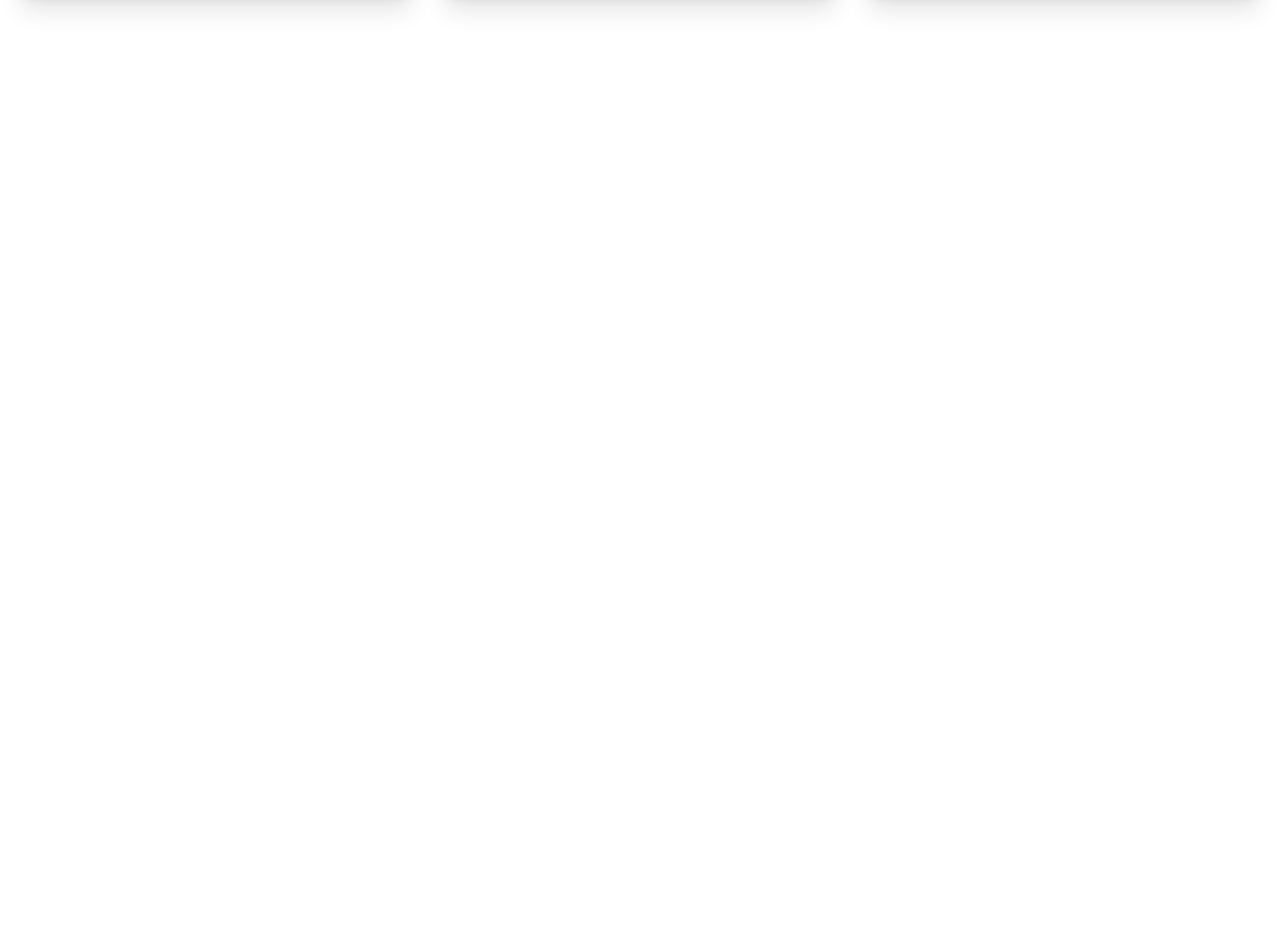
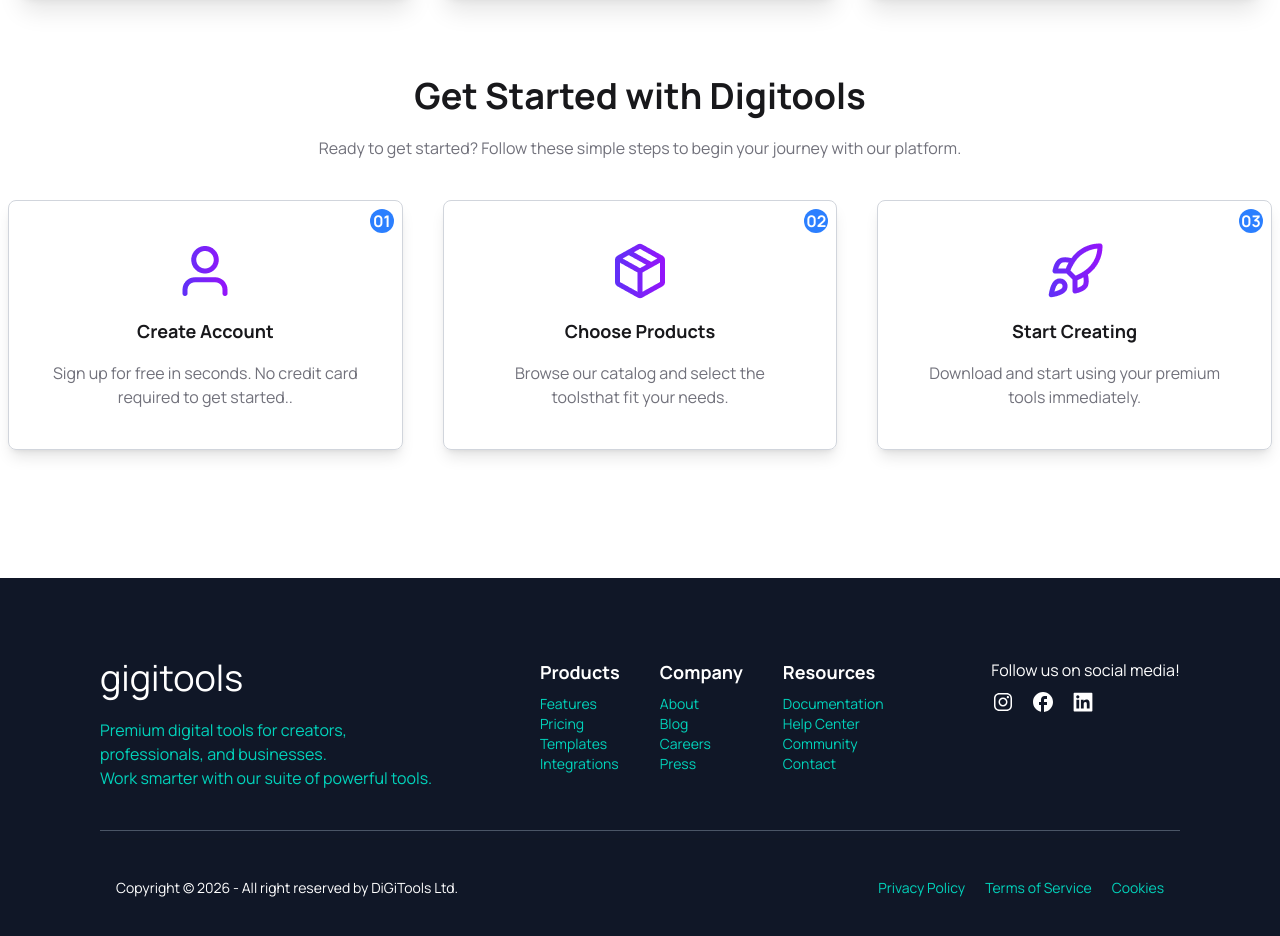
Before and after one commit to 5hoaib21/B13-A06-project, a React (Vite) app: page / in a window 1280 px wide. Shown: the part 2200-3136 px from the top of the page. Before the commit the page ends 2236 px from the top, so only its background shows below. Built offline with nearby package versions, Linux system fonts and the light colour scheme.

Commit message:
GetStarted Section designed as per figma

```diff
--- a/src/App.jsx
+++ b/src/App.jsx
@@ -5,6 +5,7 @@ import Cart from "./components/Cart/Cart";
 import Footer from "./components/Footer/Footer";
 import Models from "./components/Models/Models";
 import Navbar from "./components/Navbar/Navbar";
+import GetStarted from "./components/GetStarted/GetStarted";
 
 const getModels = async () => {
   const res = await fetch("/data.json");
@@ -48,6 +49,7 @@ const [carts, setCarts] = useState([])
       {switchTab === 'cart' && <Cart  carts={carts}
       setCarts={setCarts}
       />}
+      <GetStarted />
       <Footer />
     </>
   );
--- a/src/components/Footer/Footer.jsx
+++ b/src/components/Footer/Footer.jsx
@@ -1,9 +1,101 @@
-import React from 'react';
+import React from "react";
+import { AiFillLinkedin } from "react-icons/ai";
+import { IoLogoInstagram } from "react-icons/io";
+import { MdOutlineFacebook } from "react-icons/md";
 
 const Footer = () => {
   return (
-    <div>
-
+    <div className="footerContainer bg-[#101727] text-white py-20 px-25 mt-20">
+      <div className="footerContent  flex flex-col lg:flex-row justify-between items-start gap-10">
+        {/* header and paragraph */}
+        <div>
+          <h1 className="text-4xl hover:font-extrabold hover:text-blue-500 hover:cursor-pointer">gigitools</h1>
+          <p className="text-accent mt-5">
+            Premium digital tools for creators,
+            <br /> professionals, and businesses. <br /> Work smarter with our
+            suite of powerful tools.
+          </p>
+        </div>
+        {/* 3 columns UL*/}
+        <div className="flex justify-between gap-10 hover:cursor-pointer">
+          <ul>
+            <li className="font-bold mb-2 text-lg">Products</li>
+            <li className=" text-accent text-sm hover:text-blue-500 hover:underline ">
+              Features
+            </li>
+            <li className=" text-accent text-sm hover:text-blue-500 hover:underline ">
+              Pricing
+            </li>
+            <li className=" text-accent text-sm hover:text-blue-500 hover:underline ">
+              Templates
+            </li>
+            <li className=" text-accent text-sm hover:text-blue-500 hover:underline ">
+              Integrations
+            </li>
+          </ul>
+          <ul>
+            <li className="font-bold mb-2 text-lg">Company</li>
+            <li className=" text-accent text-sm hover:text-blue-500 hover:underline ">
+              About
+            </li>
+            <li className=" text-accent text-sm hover:text-blue-500 hover:underline ">
+              Blog
+            </li>
+            <li className=" text-accent text-sm hover:text-blue-500 hover:underline ">
+              Careers
+            </li>
+            <li className=" text-accent text-sm hover:text-blue-500 hover:underline ">
+              Press
+            </li>
+          </ul>
+          <ul>
+            <li className="font-bold mb-2 text-lg">Resources</li>
+            <li className=" text-accent text-sm hover:text-blue-500 hover:underline ">
+              Documentation
+            </li>
+            <li className=" text-accent text-sm hover:text-blue-500 hover:underline ">
+              Help Center
+            </li>
+            <li className=" text-accent text-sm hover:text-blue-500 hover:underline ">
+              Community
+            </li>
+            <li className=" text-accent text-sm hover:text-blue-500 hover:underline ">
+              Contact
+            </li>
+          </ul>
+        </div>
+        {/* social media links */}
+        <div>
+          <p>Follow us on social media!</p>
+          <div className="socialIcons flex gap-4 mt-2 text-2xl">
+            <a href="#">
+              <IoLogoInstagram />
+            </a>
+            <a href="#">
+              <MdOutlineFacebook />
+            </a>
+            <a href="#">
+              <AiFillLinkedin />
+            </a>
+          </div>
+        </div>
+      </div>
+      <div className="divider border-t border-gray-600 mt-10"></div>
+      <div>
+        <footer className="footer sm:footer-horizontal footer-center bg-base-900 text-white p-4">
+          <aside className="flex justify-between items-center w-full ">
+            <p>
+              Copyright © {new Date().getFullYear()} - All right reserved by
+              DiGiTools Ltd.
+            </p>
+            <div className="flex gap-5 text-accent ">
+              <p className="hover:text-blue-500 hover:underline hover:cursor-pointer">Privacy Policy </p>
+              <p className="hover:text-blue-500 hover:underline hover:cursor-pointer"> Terms of Service</p>
+              <p className="hover:text-blue-500 hover:underline hover:cursor-pointer"> Cookies</p>
+            </div>
+          </aside>
+        </footer>
+      </div>
     </div>
   );
 };
--- /dev/null
+++ b/src/components/GetStarted/GetStarted.jsx
@@ -0,0 +1,66 @@
+import React from "react";
+import userImg from "../../assets/user.png";
+import packageImg from "../../assets/package.png";
+import rocketImg from "../../assets/rocket.png";
+
+const GetStarted = () => {
+  return (
+    <div className="getStartedContainer container mx-auto ">
+      <div className="getStartedContent space-y-8 py-10">
+       <div className="flex flex-col items-center justify-center text-center"> <h1 className="text-4xl font-bold  mb-5">Get Started with Digitools</h1>
+        <p className="text-zinc-500 ">
+          Ready to get started? Follow these simple steps to begin your journey
+          with our platform.
+        </p></div>
+
+        <div className="cardContainer grid grid-cols-1 md:grid-cols-3 gap-6 mt-8 ">
+          <div className="relative  border border-gray-300 shadow-lg rounded-lg p-10  m-2 text-center items-center justify-center space-y-4">
+           <div  className="absolute top-2 right-2 bg-blue-500 text-white font-bold
+            h-6 w-6 rounded-full flex items-center justify-center mx-auto mb-4">
+             <p>01</p>
+           </div>
+            <div className="flex justify-center mb-4 ">
+              {" "}
+              <img className="" src={userImg} alt="User" />
+            </div>
+            <h2 className="font-bold text-lg">Create Account</h2>
+            <p className="text-zinc-500">
+              Sign up for free in seconds. No credit card required to get
+              started..
+            </p>
+          </div>
+          <div className="relative  border border-gray-300 shadow-lg rounded-lg p-10  m-2 text-center items-center justify-center space-y-4">
+           <div  className="absolute top-2 right-2 bg-blue-500 text-white font-bold
+            h-6 w-6 rounded-full flex items-center justify-center mx-auto mb-4">
+             <p>02</p>
+           </div>
+            <div className="flex justify-center mb-4 ">
+              {" "}
+              <img className="" src={packageImg} alt="User" />
+            </div>
+            <h2 className="font-bold text-lg">Choose Products</h2>
+            <p className="text-zinc-500">
+             Browse our catalog and select the toolsthat fit your needs.
+            </p>
+          </div>
+          <div className="relative  border border-gray-300 shadow-lg rounded-lg p-10  m-2 text-center items-center justify-center space-y-4">
+           <div  className="absolute top-2 right-2 bg-blue-500 text-white font-bold
+            h-6 w-6 rounded-full flex items-center justify-center mx-auto mb-4">
+             <p>03</p>
+           </div>
+            <div className="flex justify-center mb-4 ">
+              {" "}
+              <img className="" src={rocketImg} alt="User" />
+            </div>
+            <h2 className="font-bold text-lg">Start Creating</h2>
+            <p className="text-zinc-500">
+            Download and start using your premium tools immediately.
+            </p>
+          </div>
+        </div>
+      </div>
+    </div>
+  );
+};
+
+export default GetStarted;
```
